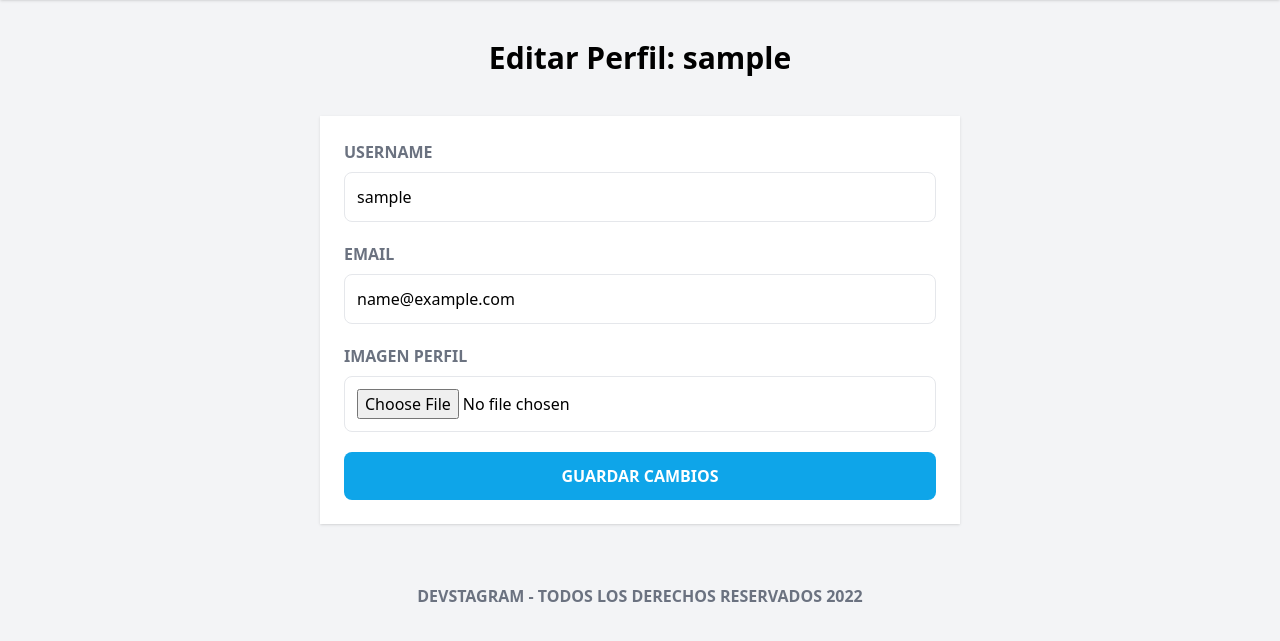
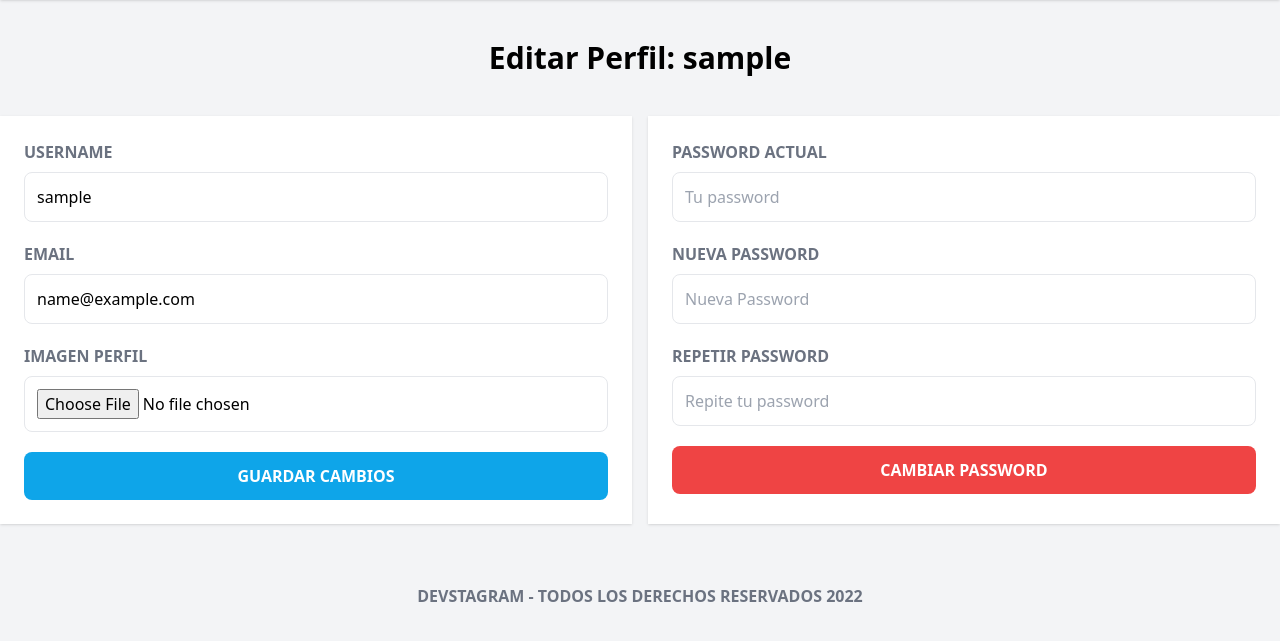
Before and after one commit to juanpt1997/devstagram, a Laravel app: page /editar-perfil in a window 1280 px wide. Shown: the part 83-724 px from the top of the page. Run offline with Laravel 9, Linux system fonts and the light colour scheme; the visitor is signed in with stand-in values (Sample User, id 1); style sheets or scripts are compiled from the project's sources; some libraries are stand-ins or nearby versions.

Commit message:
Agregada opcion para modificar password

```diff
--- a/app/Http/Controllers/PerfilController.php
+++ b/app/Http/Controllers/PerfilController.php
@@ -5,6 +5,7 @@ namespace App\Http\Controllers;
 use App\Models\User;
 use Illuminate\Support\Str;
 use Illuminate\Http\Request;
+use Illuminate\Support\Facades\Hash;
 use Intervention\Image\Facades\Image;
 
 class PerfilController extends Controller
@@ -55,4 +56,28 @@ class PerfilController extends Controller
         // Redireccionar
         return redirect()->route('posts.index', $usuario->username);
     }
+
+    public function updatePassword(Request $request)
+    {
+        // Verifico que la contraseña sea correcta
+        if (!auth()->attempt([
+            'email' => auth()->user()->email,
+            'password' => $request->passwordActual
+        ])) {
+            return back()->with('mensaje', 'Credenciales Incorrectas');
+        }
+
+        // Validación
+        $this->validate($request, [
+            'password' => ['required', 'confirmed', 'min:6']
+        ]);
+
+        // Guardo la contraseña
+        $usuario = User::find(auth()->user()->id);
+        $usuario->password = Hash::make($request->password);
+        $usuario->save();
+
+        // Redireccionar
+        return redirect()->route('posts.index', $usuario->username);
+    }
 }
--- a/resources/views/perfil/index.blade.php
+++ b/resources/views/perfil/index.blade.php
@@ -5,7 +5,8 @@
 @endsection
 
 @section('content')
-    <div class="md:flex md:justify-center">
+    <div class="md:flex md:justify-center gap-4">
+        {{-- Formulario editar perfil --}}
         <div class="md:w-1/2 bg-white shadow p-6">
             <form method="post" class="mt-10 md:mt-0" enctype="multipart/form-data" action="{{ route('perfil.store') }}">
                 @csrf
@@ -23,12 +24,10 @@
 
                 <div class="mb-5">
                     <label for="email" class="mb-2 block uppercase text-gray-500 font-bold">Email</label>
-                    <input id="email" name="email" type="email" placeholder="Tu Email" class="border p-3 w-full rounded-lg
-                    @error('email')
-                        border-red-500
-                    @enderror"
-                    value='{{ auth()->user()->email }}'
-                    >
+                    <input id="email" name="email" type="email" placeholder="Tu Email"
+                        class="border p-3 w-full rounded-lg
+                    @error('email') border-red-500 @enderror"
+                        value='{{ auth()->user()->email }}'>
                     @error('email')
                         <p class="bg-red-500 text-white my-2 rounded-lg text-sm p-2 text-center">{{ $message }}</p>
                     @enderror
@@ -44,5 +43,46 @@
                     class="bg-sky-500 hover:bg-sky-700 transition-colors cursor-pointer uppercase font-bold w-full p-3 text-white rounded-lg">
             </form>
         </div>
+
+        <div class="md:w-1/2 bg-white shadow p-6">
+            <form method="post" class="mt-10 md:mt-0" action="{{ route('perfil.updatePassword') }}">
+                @csrf
+                @if (session('mensaje'))
+                    <p class="bg-red-500 text-white my-2 rounded-lg text-sm p-2 text-center">
+                        {{ session('mensaje') }}
+                    </p>
+                @endif
+
+                <div class="mb-5">
+                    <label for="passwordActual" class="mb-2 block uppercase text-gray-500 font-bold">Password Actual</label>
+                    <input id="passwordActual" name="passwordActual" type="password" placeholder="Tu password"
+                        class="border p-3 w-full rounded-lg
+                    @error('passwordActual') border-red-500 @enderror">
+                    @error('passwordActual')
+                        <p class="bg-red-500 text-white my-2 rounded-lg text-sm p-2 text-center">{{ $message }}</p>
+                    @enderror
+                </div>
+
+                <div class="mb-5">
+                    <label for="password" class="mb-2 block uppercase text-gray-500 font-bold">Nueva Password</label>
+                    <input id="password" name="password" type="password" placeholder="Nueva Password"
+                        class="border p-3 w-full rounded-lg
+                    @error('password') border-red-500 @enderror">
+                    @error('password')
+                        <p class="bg-red-500 text-white my-2 rounded-lg text-sm p-2 text-center">{{ $message }}</p>
+                    @enderror
+                </div>
+
+                <div class="mb-5">
+                    <label for="password_confirmation" class="mb-2 block uppercase text-gray-500 font-bold">Repetir
+                        Password</label>
+                    <input id="password_confirmation" name="password_confirmation" type="password"
+                        placeholder="Repite tu password" class="border p-3 w-full rounded-lg">
+                </div>
+
+                <input type="submit" value="Cambiar password"
+                    class="bg-red-500 hover:bg-red-700 transition-colors cursor-pointer uppercase font-bold w-full p-3 text-white rounded-lg">
+            </form>
+        </div>
     </div>
 @endsection
--- a/routes/web.php
+++ b/routes/web.php
@@ -43,6 +43,7 @@ Route::post('/logout', [LogoutController::class, 'store'])->name('logout'); // ?
 ===================================================*/
 Route::get('/editar-perfil', [PerfilController::class, 'index'])->name('perfil.index');
 Route::post('/editar-perfil', [PerfilController::class, 'store'])->name('perfil.store');
+Route::post('/password', [PerfilController::class, 'updatePassword'])->name('perfil.updatePassword');
 
 /* ===================================================
    RUTAS PARA POSTS
```
Also changed, not shown: public/uploads/cfe47530-11ad-4017-8b32-ee1ffcb4aaf4.jpg (added).
